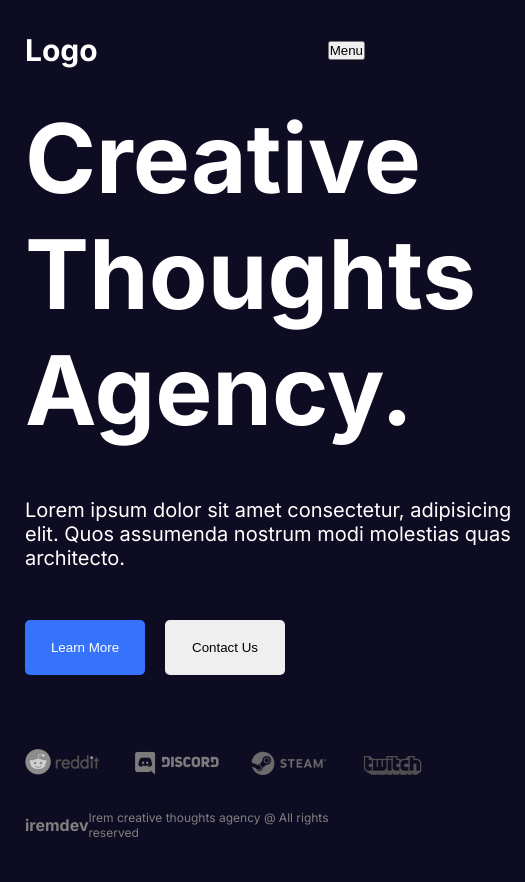
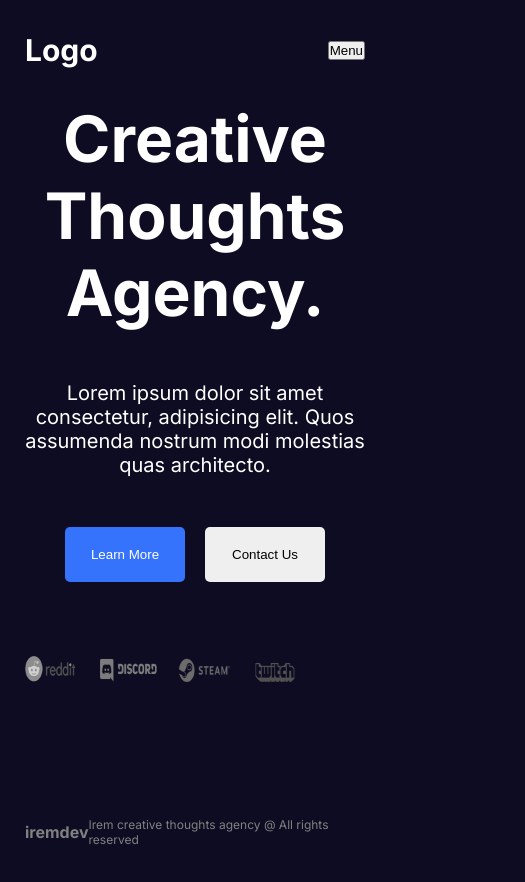
Before and after one commit to irem-koc/next14-tutorial, a Next.js app: page / in a window 390 px wide. Shown: the whole page, 525 px wide, since content can reach past the window. Built offline with nearby package versions, Linux system fonts and the light colour scheme; grey boxes are pictures that could not be loaded.

Commit message:
feat: add some style details

```diff
--- a/src/app/home.module.css
+++ b/src/app/home.module.css
@@ -37,9 +37,26 @@
     position: relative;
     filter: grayscale(1);
 }
-.brandImage{}
 .imageContainer{
     flex: 1;
     position: relative;
 }
-.heroImg{}
+@media (max-width: 1024px){
+    .container{
+        flex-direction: column;
+        text-align: center;
+    }
+    .buttons{
+        justify-content: center;
+    }
+
+}
+@media (max-width: 768px){
+    .title{
+       font-size: 64px;
+    }
+    .brands{
+        width: 100%;
+    }
+
+}
```
